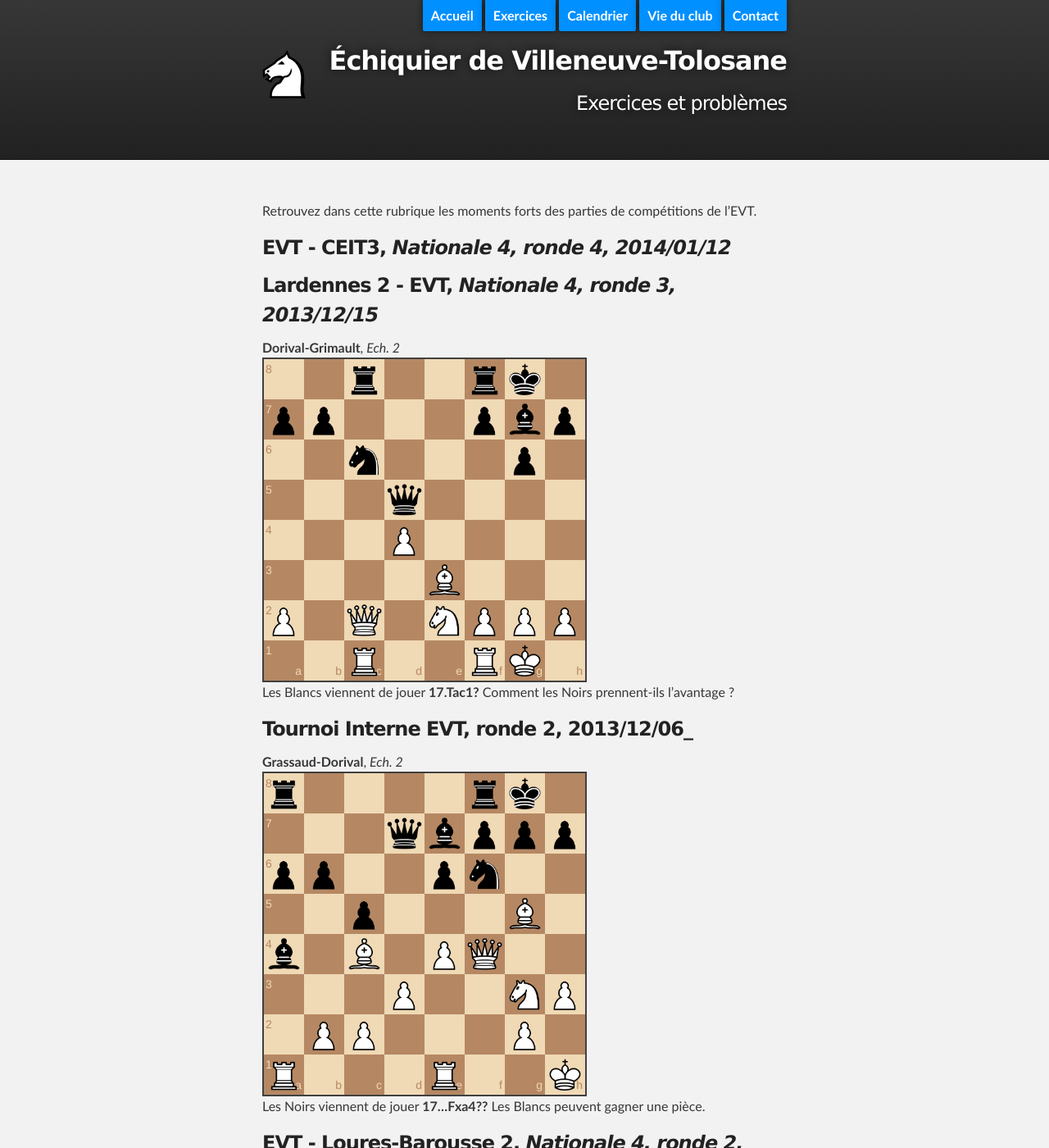
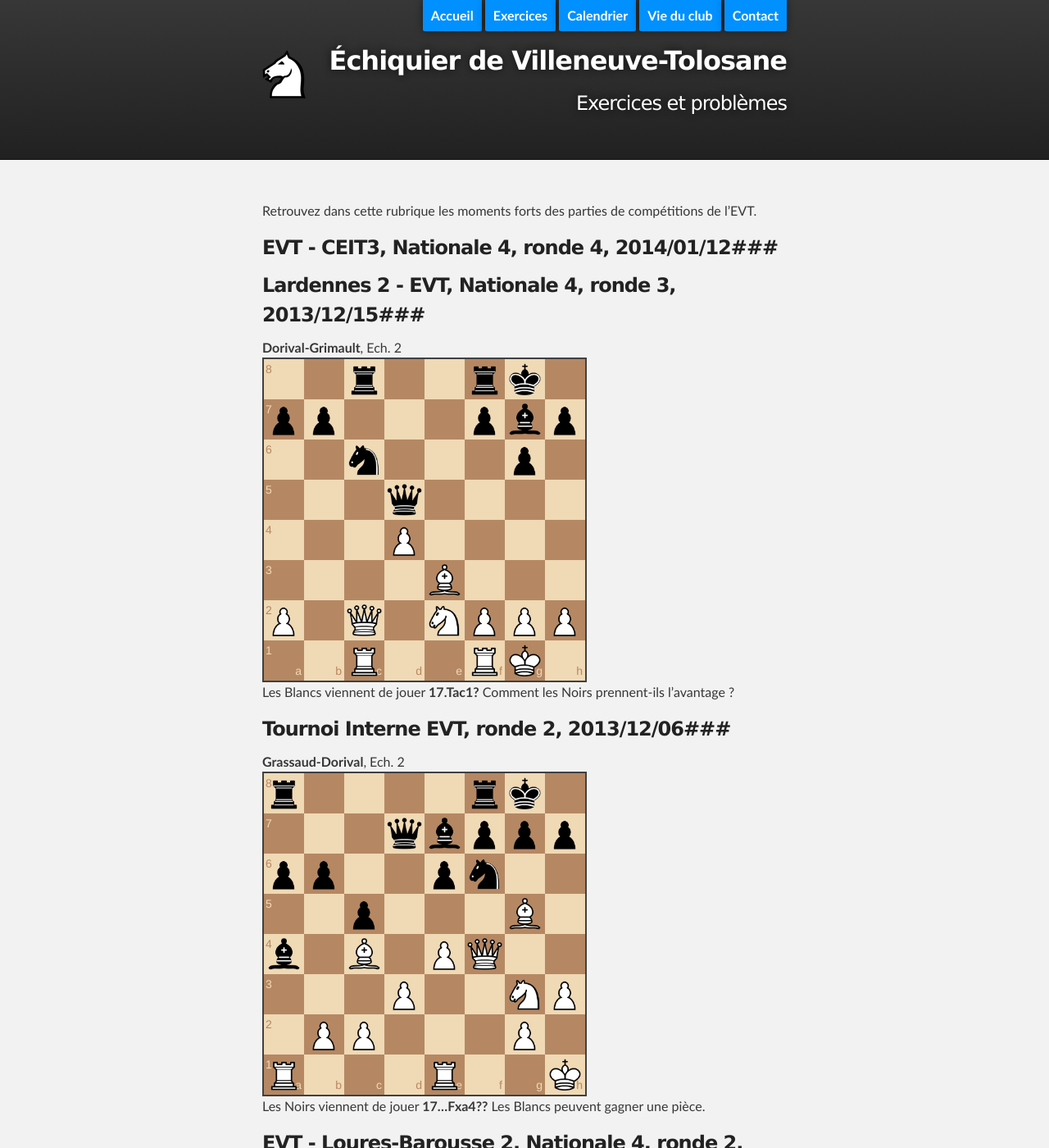
Before and after one commit to echiquier-villeneuve-tolosane/echiquier-villeneuve-tolosane.github.io, a Jekyll site: the page built from exercices.md, in a window 1280 px wide and 1400 px high. Shown: the whole window at 82% size. Built offline with Jekyll 4.4.1, drawn with Linux system fonts in a browser that asks for light colours; nearby versions of some CDN libraries; some of the changed text lies outside the part shown.

Commit message:
Updated exercices.md

```diff
--- a/exercices.md
+++ b/exercices.md
@@ -7,30 +7,30 @@
 
 Retrouvez dans cette rubrique les moments forts des parties de compétitions de l'EVT.
 
-###EVT - CEIT3, _Nationale 4, ronde 4, 2014/01/12_
+###EVT - CEIT3, Nationale 4, ronde 4, 2014/01/12###
 
-###Lardennes 2 - EVT, _Nationale 4, ronde 3, 2013/12/15_ ###
-**Dorival-Grimault**, _Ech. 2_
+###Lardennes 2 - EVT, Nationale 4, ronde 3, 2013/12/15###
+**Dorival-Grimault**, Ech. 2
 `2r2rk1/pp3pbp/2n3p1/3q4/3P4/4B3/P1Q1NPPP/2R2RK1 b - - 2 17`
 Les Blancs viennent de jouer **17.Tac1?** Comment les Noirs prennent-ils l'avantage ?
 
-### Tournoi Interne EVT, ronde 2, 2013/12/06_ ###
-**Grassaud-Dorival**, _Ech. 2_
+###Tournoi Interne EVT, ronde 2, 2013/12/06###
+**Grassaud-Dorival**, Ech. 2
 `r4rk1/3qbppp/pp2pn2/2p3B1/b1B1PQ2/3P2NP/1PP3P1/R3R2K w - - 0 17`
 Les Noirs viennent de jouer **17...Fxa4??** Les Blancs peuvent gagner une pièce.
 
-###EVT - Loures-Barousse 2, _Nationale 4, ronde 2, 2013/11/24_ ###
-**Guillory-Dorival**, _Ech. 2
+###EVT - Loures-Barousse 2, Nationale 4, ronde 2, 2013/11/24###
+**Guillory-Dorival**, Ech. 2
 `r5k1/B3rpbp/1P4p1/8/6b1/4R3/PP2BKPP/3R4 b - - 6 24`
 Les Noirs ont joué **24...Txe3** et les Blancs ont répliqué **25.Rxe3??** sur quoi **25...Te8+** regagne une pièce pour compenser les pions blancs. Au lieu de cela, quel était le bon coup pour les Blancs ?
 
-### Tournoi Interne EVT, ronde 1, 2013/11/15_ ###
-**Dorival-Bréhault**, _Ech. 2_
+###Tournoi Interne EVT, ronde 1, 2013/11/15###
+**Dorival-Bréhault**, Ech. 2
 `r4r2/p4ppk/1pqp1n2/2pNnpQ1/2P1P3/1B5P/PPN5/3R1RK1 w - - 1 26`
 Les Blancs font mat en 3 coups.
 
-###Condom - EVT, _Nationale 4, ronde 1, 2013/10/13_ ###
-**Dorival-Séguelong**, _Ech. 2_
+###Condom - EVT, Nationale 4, ronde 1, 2013/10/13###
+**Dorival-Séguelong**, Ech. 2
 `3b1nk1/6p1/p2p1p2/2pP1BP1/2P4P/8/P7/K3B3 w - - 0 44`
 Les Noirs viennent de jouer **44...g6??** Si les Blancs jouent leur meilleur coup, les Noirs sont perdus.
 
```
